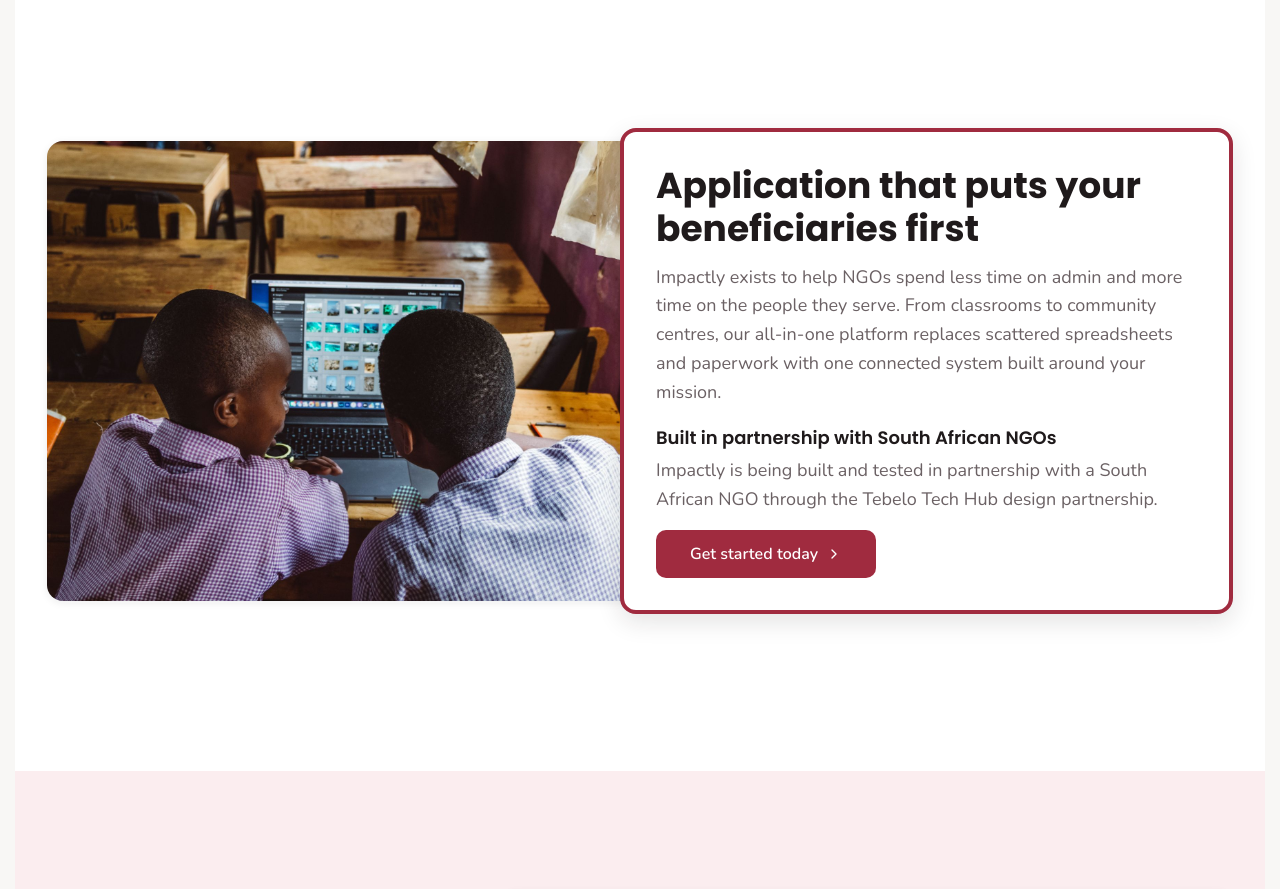
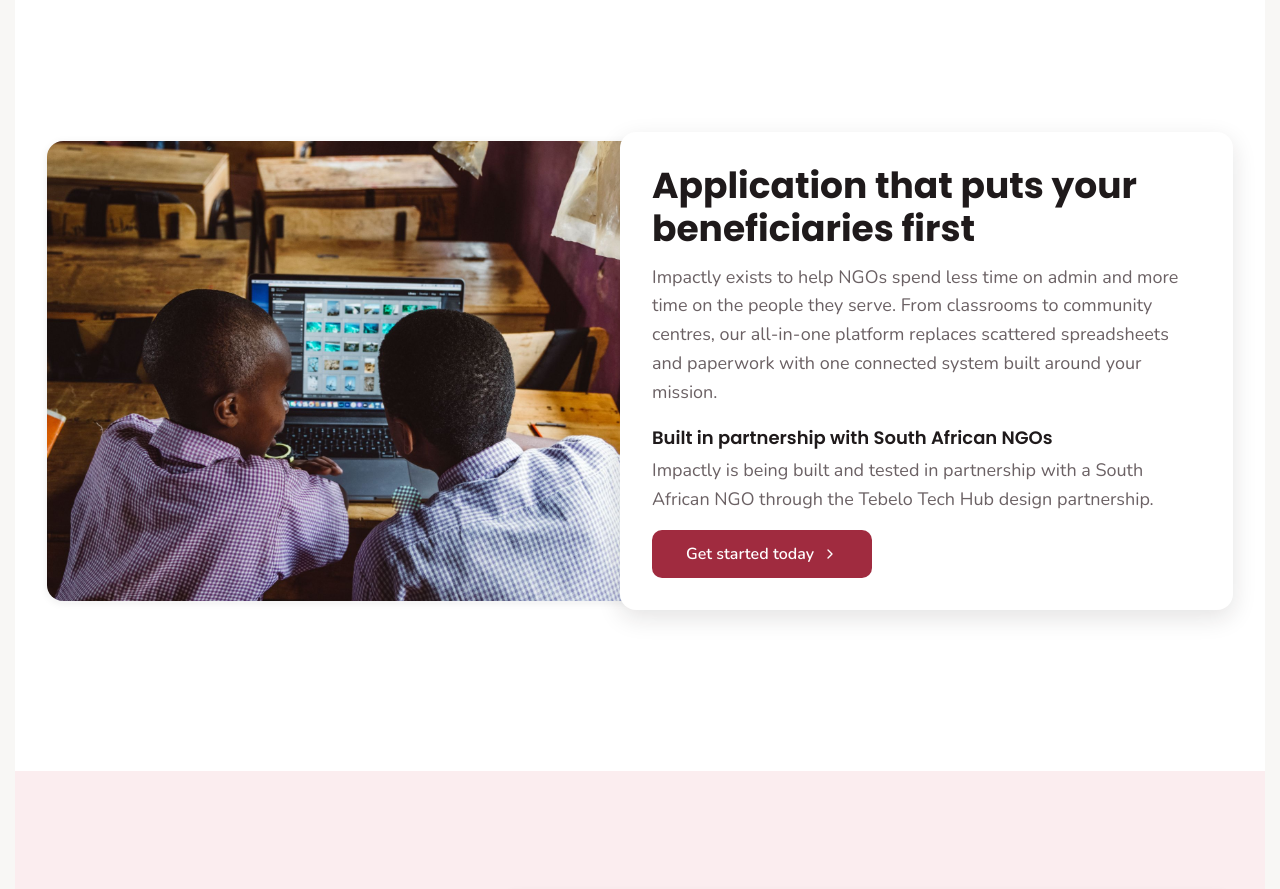
Before and after one commit to nicoleesposito/Impactly, a React (Vite) app: page / in a window 1280 px wide. Shown: the part 900-1789 px from the top of the page. Built offline with nearby package versions, Linux system fonts and the light colour scheme; no server answers.

Commit message:
Revert red border on About us text card
The added border changed the card's rendered size; reverting to the
original shadow-only styling.

Co-Authored-By: Claude Sonnet 5 <noreply@anthropic.com>
Claude-Session: https://claude.ai/code/session_01Xukpf3GZtCSYCuhVDyda6D

```diff
--- a/src/features/marketing/pages/Landing.module.css
+++ b/src/features/marketing/pages/Landing.module.css
@@ -231,12 +231,6 @@
   background: var(--color-surface);
   box-shadow: var(--shadow-lg);
   text-align: center;
-}
-
-/* About us's text card gets the same red border treatment as Product
-   overview's image panel. */
-:global(#about-us) .splitCard {
-  border: 4px solid var(--color-primary);
 }
 
 .splitBody {
```
